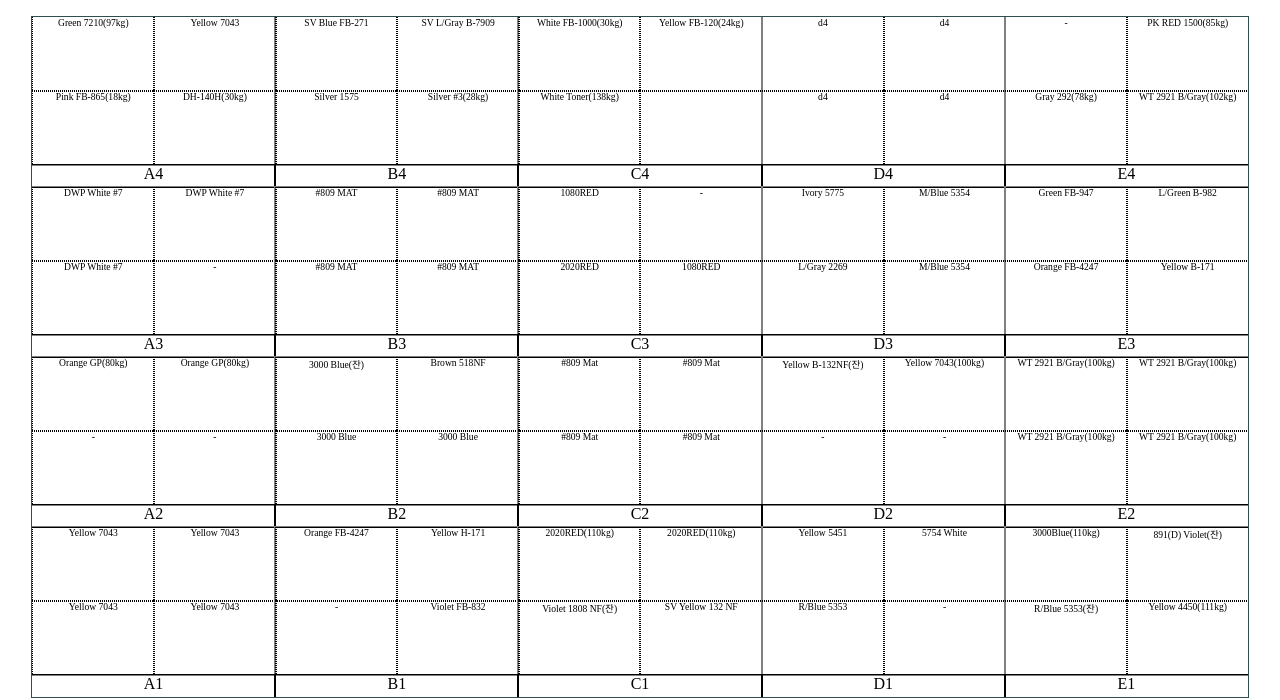
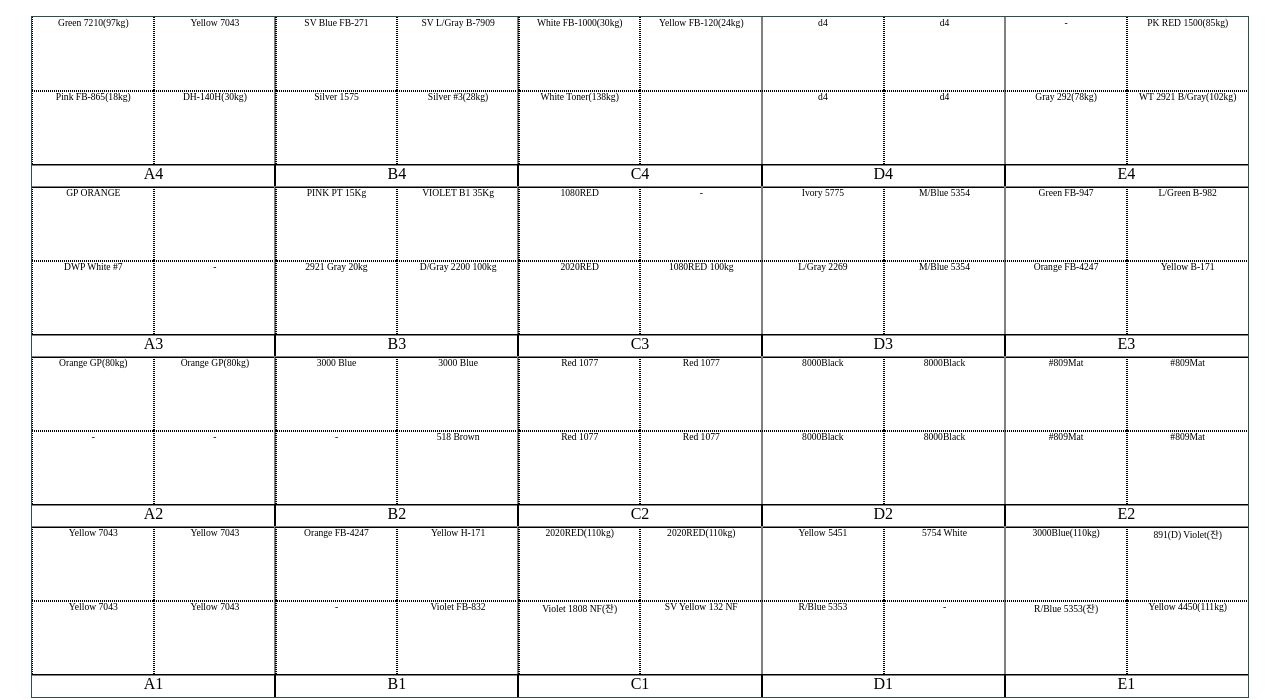
Before and after one commit to YJN0331/wpcjstorage, a plain HTML site: page toxic.html in a window 1280 px wide. Shown: the part 127-827 px from the top of the page. Drawn offline with Linux system fonts and the light colour scheme.

Commit message:
toxic.html 업데이트 240520

```diff
--- a/toxic.html
+++ b/toxic.html
@@ -53,24 +53,25 @@
         <div class="lackname">D4</div>
         <div class="lackname">E4</div>
 
+
         <!-- 좌측랙 3단 -->
         <div class="lack">
-            <div class="can">DWP White #7</div>
-            <div class="can">DWP White #7</div>
+            <div class="can">GP ORANGE</div>
+            <div class="can"></div>
             <div class="can">DWP White #7</div>
             <div class="can">-</div>
         </div>
         <div class="lack">
-            <div class="can">#809 MAT</div>
-            <div class="can">#809 MAT</div>
-            <div class="can">#809 MAT</div>
-            <div class="can">#809 MAT</div>
+            <div class="can">PINK PT 15Kg</div>
+            <div class="can">VIOLET B1 35Kg</div>
+            <div class="can">2921 Gray 20kg</div>
+            <div class="can">D/Gray 2200 100kg</div>
         </div>
         <div class="lack">
             <div class="can">1080RED</div>
             <div class="can">-</div>
             <div class="can">2020RED</div>
-            <div class="can">1080RED</div>
+            <div class="can">1080RED 100kg</div>
         </div>
         <div class="lack">
             <div class="can">Ivory 5775</div>
@@ -99,28 +100,28 @@
             <div class="can">-</div>
         </div>
         <div class="lack" id="B2">
-            <div class="can">3000 Blue(잔)</div>
-            <div class="can">Brown 518NF</div>
             <div class="can">3000 Blue</div>
             <div class="can">3000 Blue</div>
+            <div class="can">-</div>
+            <div class="can">518 Brown</div>
         </div>
         <div class="lack">
-            <div class="can">#809 Mat</div>
-            <div class="can">#809 Mat</div>
-            <div class="can">#809 Mat</div>
-            <div class="can">#809 Mat</div>
+            <div class="can">Red 1077</div>
+            <div class="can">Red 1077</div>
+            <div class="can">Red 1077</div>
+            <div class="can">Red 1077</div>
         </div>
         <div class="lack">
-            <div class="can">Yellow B-132NF(잔)</div>
-            <div class="can">Yellow 7043(100kg)</div>
-            <div class="can">-</div>
-            <div class="can">-</div>
+            <div class="can">8000Black</div>
+            <div class="can">8000Black</div>
+            <div class="can">8000Black</div>
+            <div class="can">8000Black</div>
         </div>
         <div class="lack">
-            <div class="can">WT 2921 B/Gray(100kg)</div>
-            <div class="can">WT 2921 B/Gray(100kg)</div>
-            <div class="can">WT 2921 B/Gray(100kg)</div>
-            <div class="can">WT 2921 B/Gray(100kg)</div>
+            <div class="can">#809Mat</div>
+            <div class="can">#809Mat</div>
+            <div class="can">#809Mat</div>
+            <div class="can">#809Mat</div>
         </div>
 
 
```
